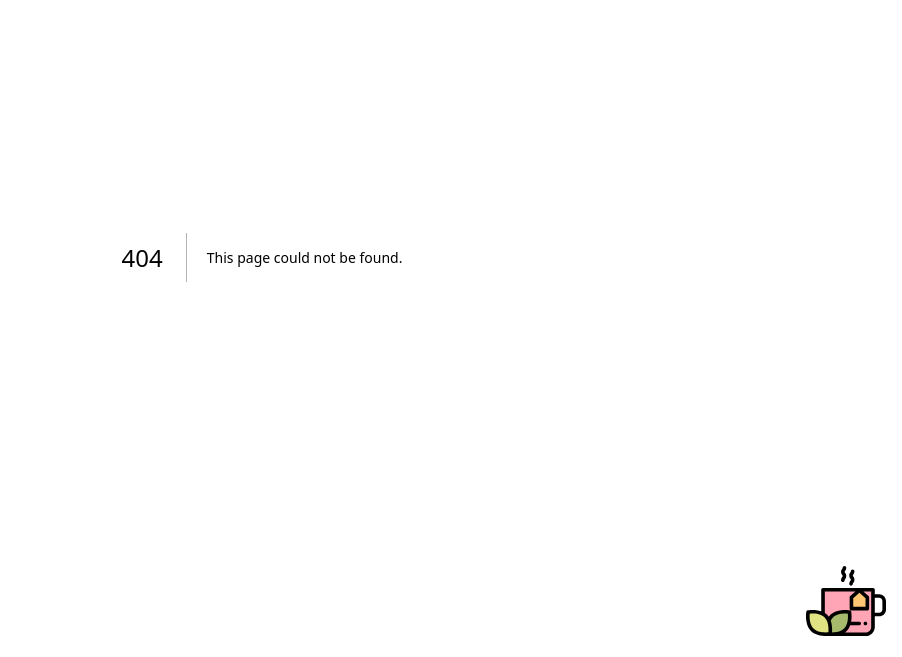
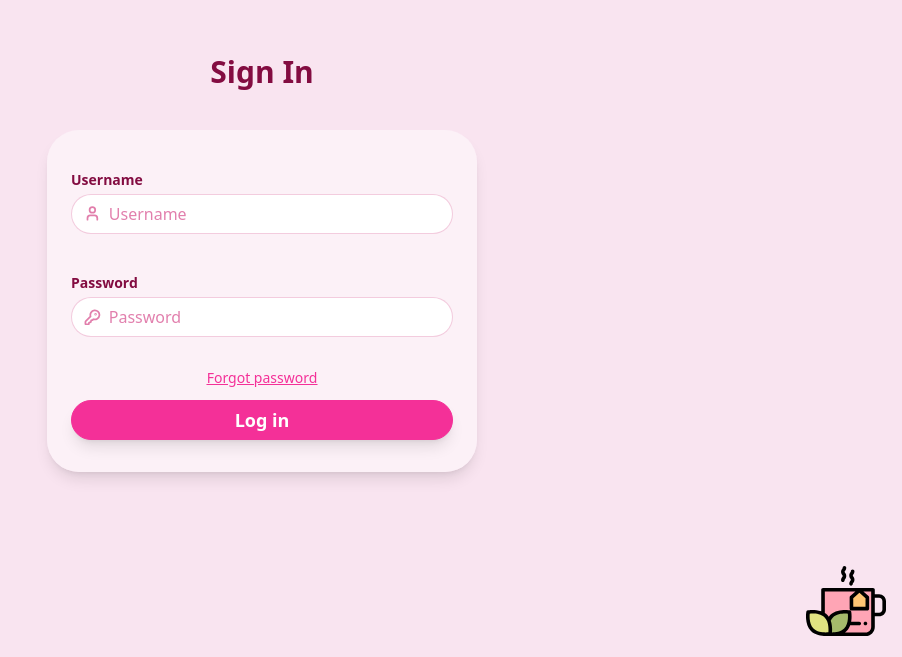
Before and after one commit to Vodki/Matcha, a Next.js app in the folder matcha/: page /sign-in in a window 1280 px wide. Before the commit this address had no page. Shown: the part 143-800 px from the top of the page, without its empty margins (378-1280 px from the left). Built offline with nearby package versions, Linux system fonts and the light colour scheme.

Commit message:
pour travailler sur mac 2

```diff
--- a/matcha/src/app/page.tsx
+++ b/matcha/src/app/page.tsx
@@ -21,9 +21,11 @@ export default function Home() {
       </div>
       <div className="fixed left-1/2 top-1/2 -translate-x-1/2 -translate-y-1/2 z-50 flex flex-col">
         <button className="btn btn-primary text-base font-bold">
-          <Link href={"/registration"}>Sign In</Link>
+          <Link href={"/sign-in"}>Sign In</Link>
         </button>
-        <a className="link link-primary text-sm self-center mt-1">Sign Up</a>
+        <button className="link link-primary text-sm self-center mt-1">
+          <Link href={"/registration"}>Sign Up</Link>
+        </button>
       </div>
     </div>
   );
--- /dev/null
+++ b/matcha/src/app/sign-in/page.tsx
@@ -0,0 +1,83 @@
+import React from "react";
+import Field from "../../utils/field";
+import Link from "next/link";
+
+export default function SignIn() {
+  return (
+    <div className="w-full min-h-screen flex items-center justify-center">
+      <div className="flex flex-col gap-2 items-center max-w-md mx-auto px-2">
+        <div className="mt-3 text-3xl font-extrabold text-neutral mb-8">
+          Sign In
+        </div>
+        <div className="bg-base-100/95 shadow-lg px-6 py-8 card w-[430px] flex flex-col items-center h-auto">
+          <div className="flex flex-col gap-2 w-full">
+            <Field
+              label="Username"
+              type="text"
+              placeholder="Username"
+              pattern="[A-Za-z][A-Za-z0-9\-]*"
+              title="Only letters, numbers or hyphen (-) allowed"
+              icon={
+                <svg
+                  className="h-[1.2em] opacity-50"
+                  xmlns="http://www.w3.org/2000/svg"
+                  viewBox="0 0 24 24"
+                >
+                  <g
+                    strokeLinejoin="round"
+                    strokeLinecap="round"
+                    strokeWidth="2.5"
+                    fill="none"
+                    stroke="currentColor"
+                  >
+                    <path d="M19 21v-2a4 4 0 0 0-4-4H9a4 4 0 0 0-4 4v2"></path>
+                    <circle cx="12" cy="7" r="4"></circle>
+                  </g>
+                </svg>
+              }
+            />
+            <Field
+              label="Password"
+              type="password"
+              placeholder="Password"
+              icon={
+                <svg
+                  className="h-[1.2em] opacity-50"
+                  xmlns="http://www.w3.org/2000/svg"
+                  viewBox="0 0 24 24"
+                >
+                  <g
+                    strokeLinejoin="round"
+                    strokeLinecap="round"
+                    strokeWidth="2.5"
+                    fill="none"
+                    stroke="currentColor"
+                  >
+                    <path d="M2.586 17.414A2 2 0 0 0 2 18.828V21a1 1 0 0 0 1 1h3a1 1 0 0 0 1-1v-1a1 1 0 0 1 1-1h1a1 1 0 0 0 1-1v-1a1 1 0 0 1 1-1h.172a2 2 0 0 0 1.414-.586l.814-.814a6.5 6.5 0 1 0-4-4z"></path>
+                    <circle
+                      cx="16.5"
+                      cy="7.5"
+                      r=".5"
+                      fill="currentColor"
+                    ></circle>
+                  </g>
+                </svg>
+              }
+              pattern="(?=.*\d)(?=.*[a-z])(?=.*[A-Z]).{8,}"
+            />
+          </div>
+          <button className="link link-primary text-sm self-center mt-2 mb-0">
+            <Link href={"/"}>Forgot password</Link>
+          </button>
+          <button
+            type="submit"
+            className="btn btn-primary shadow-lg font-bold
+            text-lg px-8 py-3 mt-3 transition-all hover:scale-[1.03] active::scale-95 w-full"
+          >
+            <Link href={"/informations"}>Log in</Link>
+          </button>
+        </div>
+      </div>
+    </div>
+  );
+}
```
